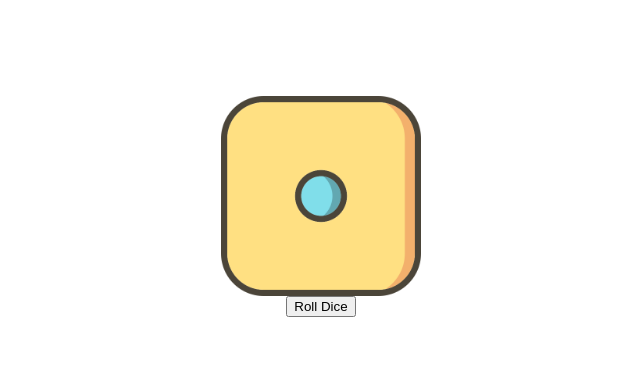
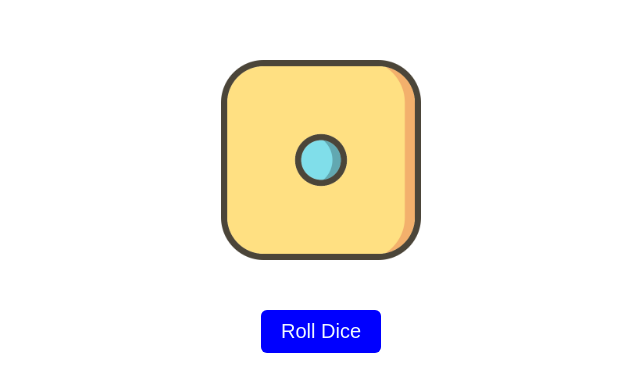
Before and after one commit to khushiy05/dice-roller, a plain HTML site: page index.html in a window 1280 px wide. Shown: the part 202-594 px from the top of the page, without its empty margins (319-959 px from the left). Drawn offline with Linux system fonts and the light colour scheme.

```diff
--- a/index.html
+++ b/index.html
@@ -7,6 +7,7 @@
     <style>
         .img-dice{
             height: 200px;
+            margin-bottom: 50px;
         }
         .container{
             display: flex;
@@ -15,12 +16,21 @@
             align-items: center;
             height: 100vh;
         }
+        .btn-roll{
+            padding: 10px 20px;
+            font-size: 20px;
+            background-color: blue;
+            color: aliceblue;
+            border: none;
+            border-radius: 6px;
+            cursor: pointer;
+        }
     </style>
 </head>
 <body>
     <div class="container">
     <img src="dice-1.png" alt="dice" id="dice" class="img-dice"/>
-    <button onclick="roll()">Roll Dice</button>
+    <button onclick="roll()" class="btn-roll">Roll Dice</button>
     </div>
     <script>
         function roll() {
```
